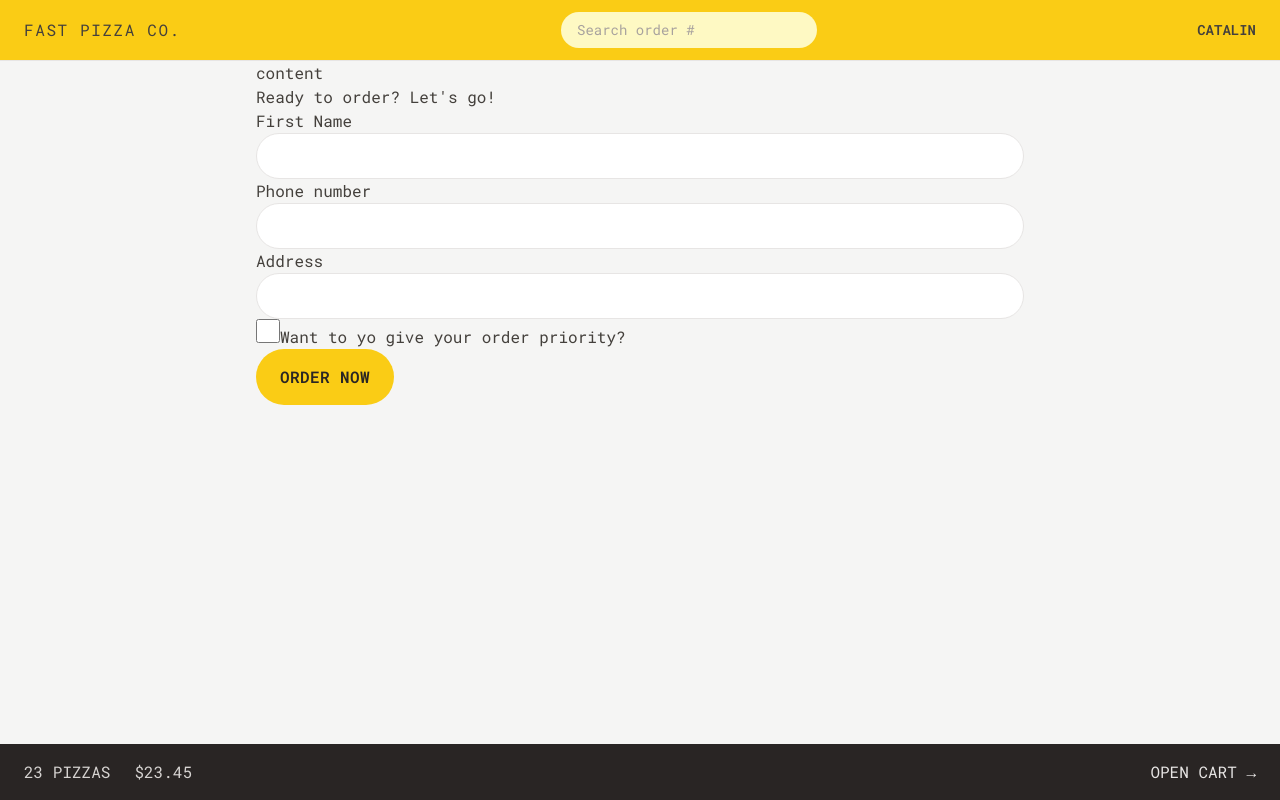
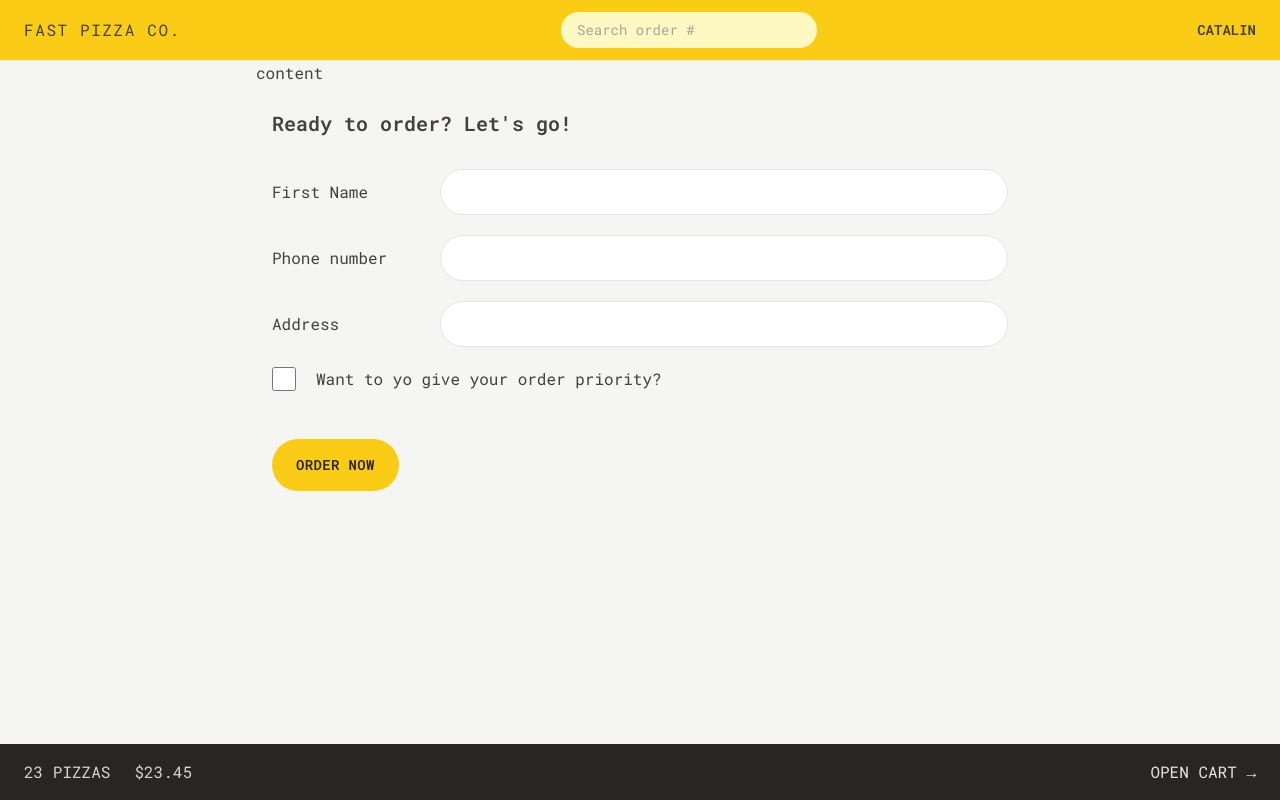
Before and after one commit to catalintugui/fast-pizza, a React (Vite) app: page /order/new in a window 1280 px wide. Built offline with nearby package versions, Linux system fonts and the light colour scheme.

Commit message:
order form styling

```diff
--- a/src/features/order/CreateOrder.jsx
+++ b/src/features/order/CreateOrder.jsx
@@ -42,31 +42,40 @@
   const cart = fakeCart;
 
   return (
-    <div>
-      <h2>Ready to order? Let's go!</h2>
+    <div className="px-4 py-6">
+      <h2 className="mb-8 text-xl font-semibold">Ready to order? Let's go!</h2>
 
       <Form method="POST">
-        <div>
-          <label>First Name</label>
-          <input type="text" name="customer" required className="input" />
+        <div className="mb-5 flex flex-col gap-2 sm:flex-row sm:items-center">
+          <label className="sm:basis-40">First Name</label>
+          <input type="text" name="customer" required className="input grow" />
         </div>
 
-        <div>
-          <label>Phone number</label>
-          <div>
-            <input type="tel" name="phone" required className="input" />
-          </div>
-          {formErrors?.phone && <p>{formErrors.phone}</p>}
-        </div>
-
-        <div>
-          <label>Address</label>
-          <div>
-            <input type="text" name="address" required className="input" />
+        <div className="mb-5 flex flex-col gap-2 sm:flex-row sm:items-center">
+          <label className="sm:basis-40">Phone number</label>
+          <div className="grow">
+            <input type="tel" name="phone" required className="input w-full" />
+            {formErrors?.phone && (
+              <p className="mt-2 rounded-md bg-red-100 p-2 text-xs text-red-700">
+                {formErrors.phone}
+              </p>
+            )}
           </div>
         </div>
 
-        <div>
+        <div className="mb-5 flex flex-col gap-2 sm:flex-row sm:items-center">
+          <label className="sm:basis-40">Address</label>
+          <div className="grow">
+            <input
+              type="text"
+              name="address"
+              required
+              className="input w-full"
+            />
+          </div>
+        </div>
+
+        <div className="mb-12 flex items-center gap-5">
           <input
             type="checkbox"
             name="priority"
@@ -100,7 +109,7 @@
 
   const errors = {};
   if (!isValidPhone(order.phone))
-    errors.phone = 'Type your correct phone number;';
+    errors.phone = 'Type your correct phone number';
 
   if (Object.keys(errors).length > 0) {
     return errors;
--- a/src/index.css
+++ b/src/index.css
@@ -4,7 +4,7 @@
 
 @layer components {
   .input {
-    @apply w-full rounded-full border border-stone-200 px-4 py-2 text-sm  transition-all duration-300 placeholder:text-stone-400 focus:outline-none focus:ring focus:ring-yellow-400 md:px-6 md:py-3;
+    @apply rounded-full border border-stone-200 px-4 py-2 text-sm  transition-all duration-300 placeholder:text-stone-400 focus:outline-none focus:ring focus:ring-yellow-400 md:px-6 md:py-3;
   }
   .loader {
     width: 45px;
--- a/src/ui/Button.jsx
+++ b/src/ui/Button.jsx
@@ -2,13 +2,13 @@
 
 function Button({ children, disabled, to, type }) {
   const base =
-    'inline-block rounded-full bg-yellow-400 px-4 py-3 font-semibold uppercase tracking-wide text-stone-800 transition-colors duration-300 hover:bg-yellow-300 focus:bg-yellow-300 focus:outline-none focus:ring focus:ring-yellow-300 focus:ring-offset-2 disabled:cursor-not-allowed sm:px-6 sm:py-4';
+    'text-sm inline-block rounded-full bg-yellow-400 px-4 py-3 font-semibold uppercase tracking-wide text-stone-800 transition-colors duration-300 hover:bg-yellow-300 focus:bg-yellow-300 focus:outline-none focus:ring focus:ring-yellow-300 focus:ring-offset-2 disabled:cursor-not-allowed sm:px-6 sm:py-4';
 
   const styles = {
     primary: base + 'px-4 py-3 md:px-6 md:py-4',
     small: base + 'px-4 py-2 md:px-5 md:py-2.5 text-xs',
     secondary:
-      'px-4 py-2.5 md:px-6 md:py-3.5 inline-block rounded-full focus:text-stone-800 border-2 border-stone-300 px-4 py-3 font-semibold uppercase tracking-wide text-stone-400 transition-colors duration-300 hover:bg-stone-300 hover:text-stone-800 focus:bg-stone-300 focus:outline-none focus:ring focus:ring-stone-200 focus:ring-offset-2 disabled:cursor-not-allowed sm:px-6 sm:py-4',
+      'text-sm px-4 py-2.5 md:px-6 md:py-3.5 inline-block rounded-full focus:text-stone-800 border-2 border-stone-300 px-4 py-3 font-semibold uppercase tracking-wide text-stone-400 transition-colors duration-300 hover:bg-stone-300 hover:text-stone-800 focus:bg-stone-300 focus:outline-none focus:ring focus:ring-stone-200 focus:ring-offset-2 disabled:cursor-not-allowed sm:px-6 sm:py-4',
   };
 
   if (to) {
```
Also changed, not shown: index.html (+6 -2 lines).
